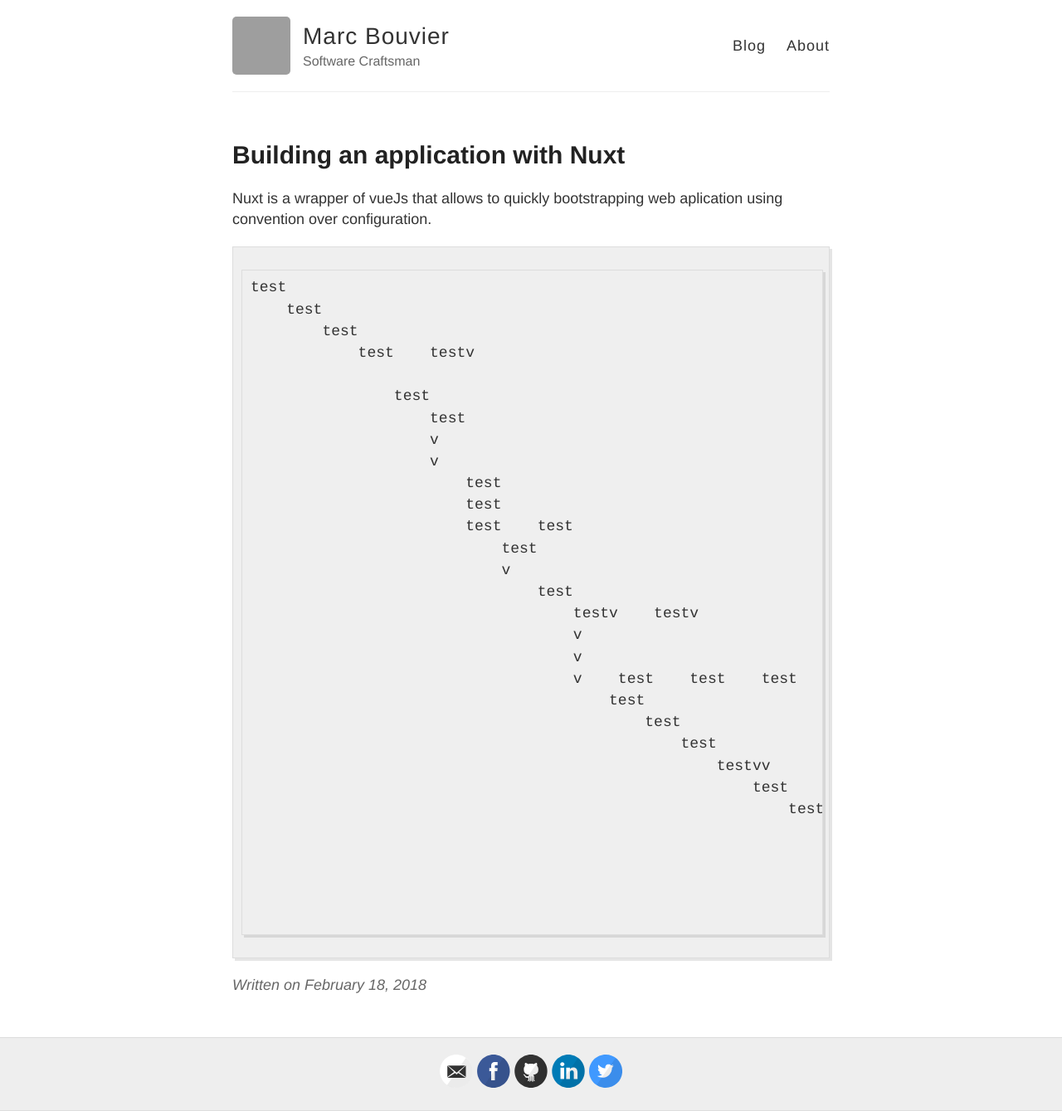
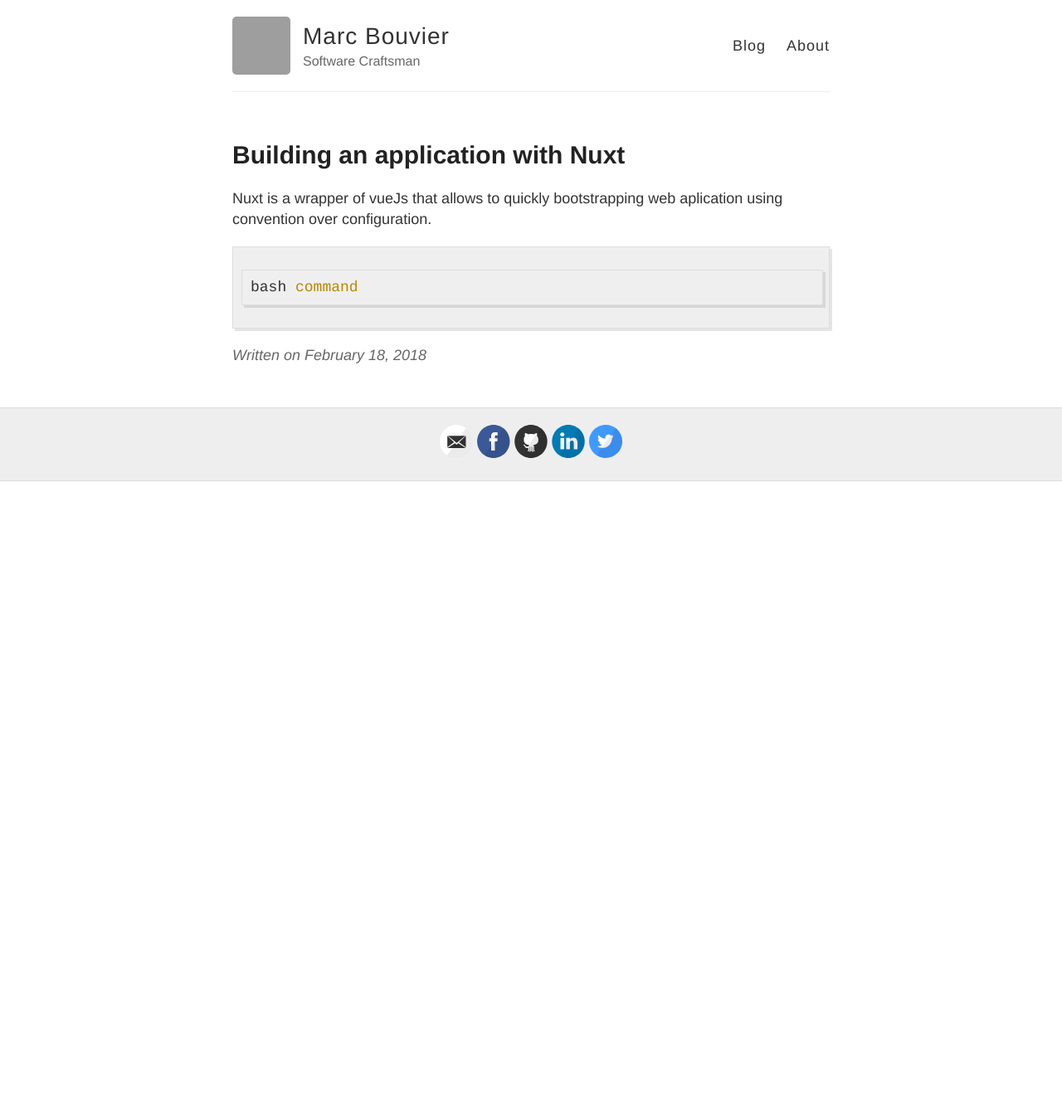
Before and after one commit to marc-bouvier/marc-bouvier.github.io, a Jekyll site: the page built from _posts/2018-02-18-building-application-with-nuxt.md, in a window 1280 px wide. Shown: the whole page at 83% size. Built offline with Jekyll 4.4.1, drawn with Linux system fonts in a browser that asks for light colours; comment, search, counter and statistics services are not loaded; after the commit the page ends 900 px from its top, so only the background shows below that; grey boxes are pictures that could not be loaded.

Commit message:
Update 2018-02-18-building-application-with-nuxt.md

````diff
--- a/_posts/2018-02-18-building-application-with-nuxt.md
+++ b/_posts/2018-02-18-building-application-with-nuxt.md
@@ -7,34 +7,6 @@
 ---
 
 Nuxt is a wrapper of vueJs that allows to quickly bootstrapping web aplication using convention over configuration.
-
-    test
-        test
-            test
-                test    testv
-
-                    test
-                        test
-                        v
-                        v
-                            test
-                            test
-                            test    test
-                                test
-                                v
-                                    test
-                                        testv    testv
-                                        v
-                                        v
-                                        v    test    test    test    test
-                                            test
-                                                test
-                                                    test
-                                                        testvv
-                                                            test
-                                                                test
-                                                                    test
-                                                                        test
-                                                                            test
-                                                                                test
-                                                                                    test
+```bash
+bash command
+```
````
